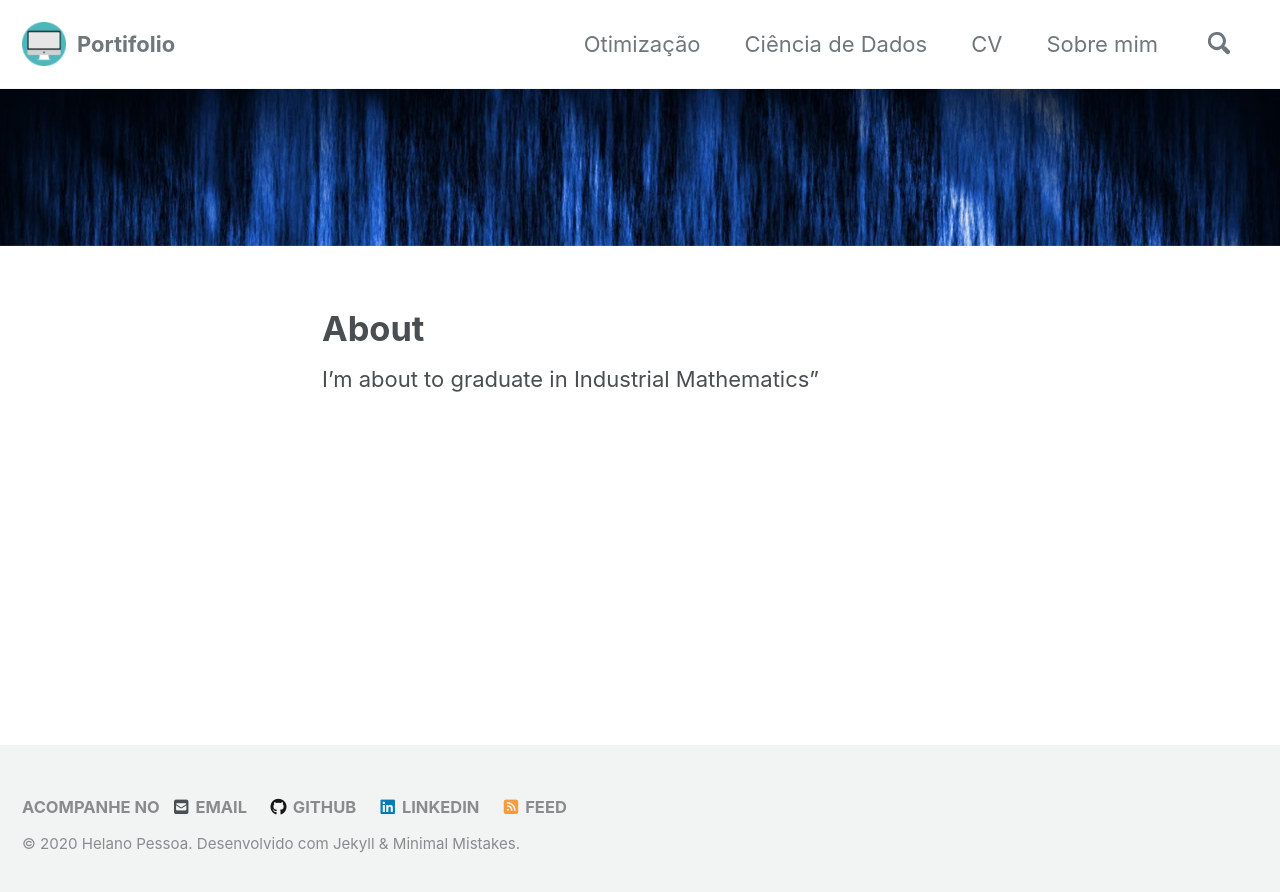
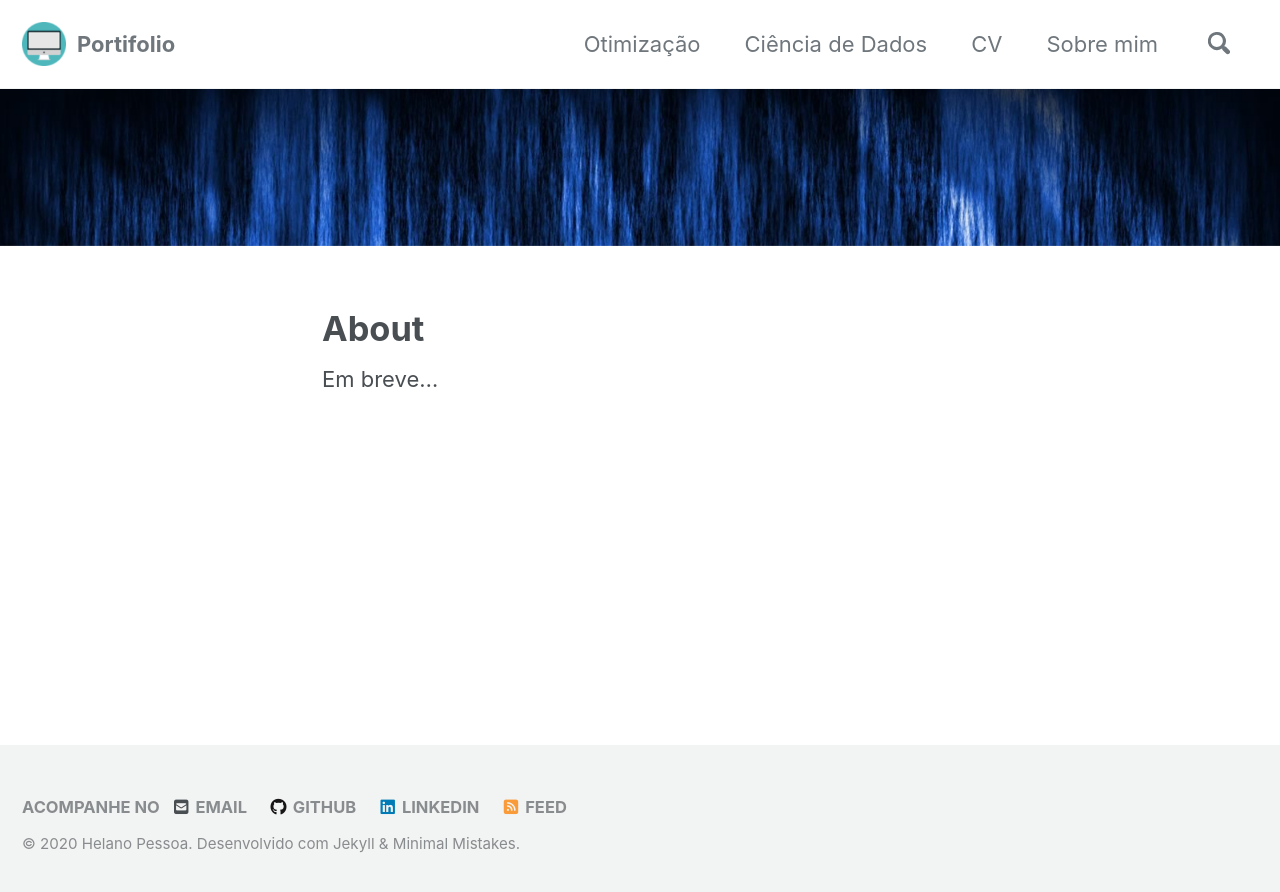
Before and after one commit to helano-pessoa/helano-pessoa.github.io, a Jekyll site: the page built from _pages/about.md, in a window 1280 px wide. Shown: the top 892 px of the page. Built offline with Jekyll 4.4.1, drawn with Linux system fonts in a browser that asks for light colours; cached includes are drawn as plain includes; nearby versions of some CDN libraries.

Commit message:
Em breve

```diff
--- a/_pages/about.md
+++ b/_pages/about.md
@@ -5,4 +5,4 @@ header:
     image: "/assets/images/blue.jpg"
 ---
 
-I'm about to graduate in Industrial Mathematics"
+Em breve...
```
